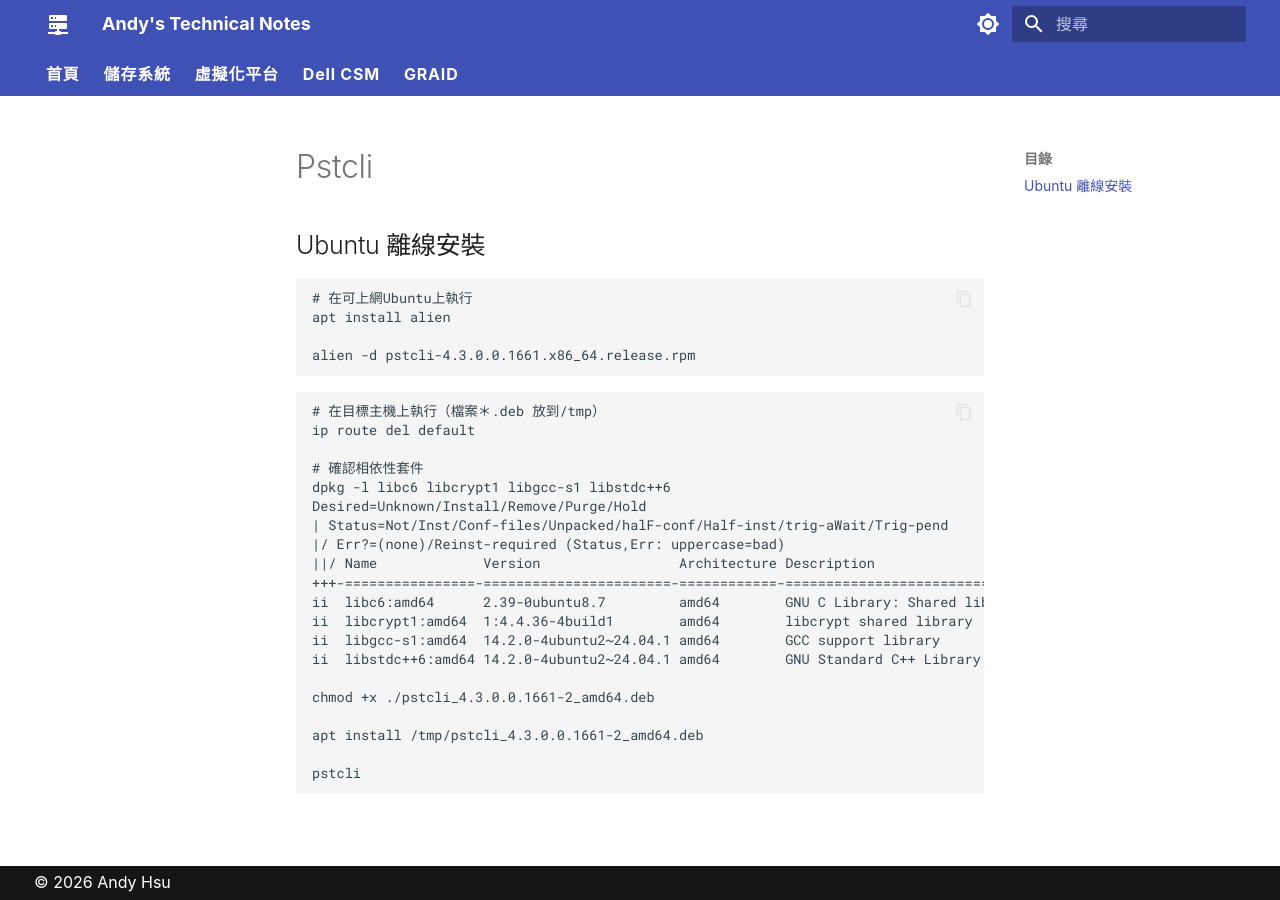
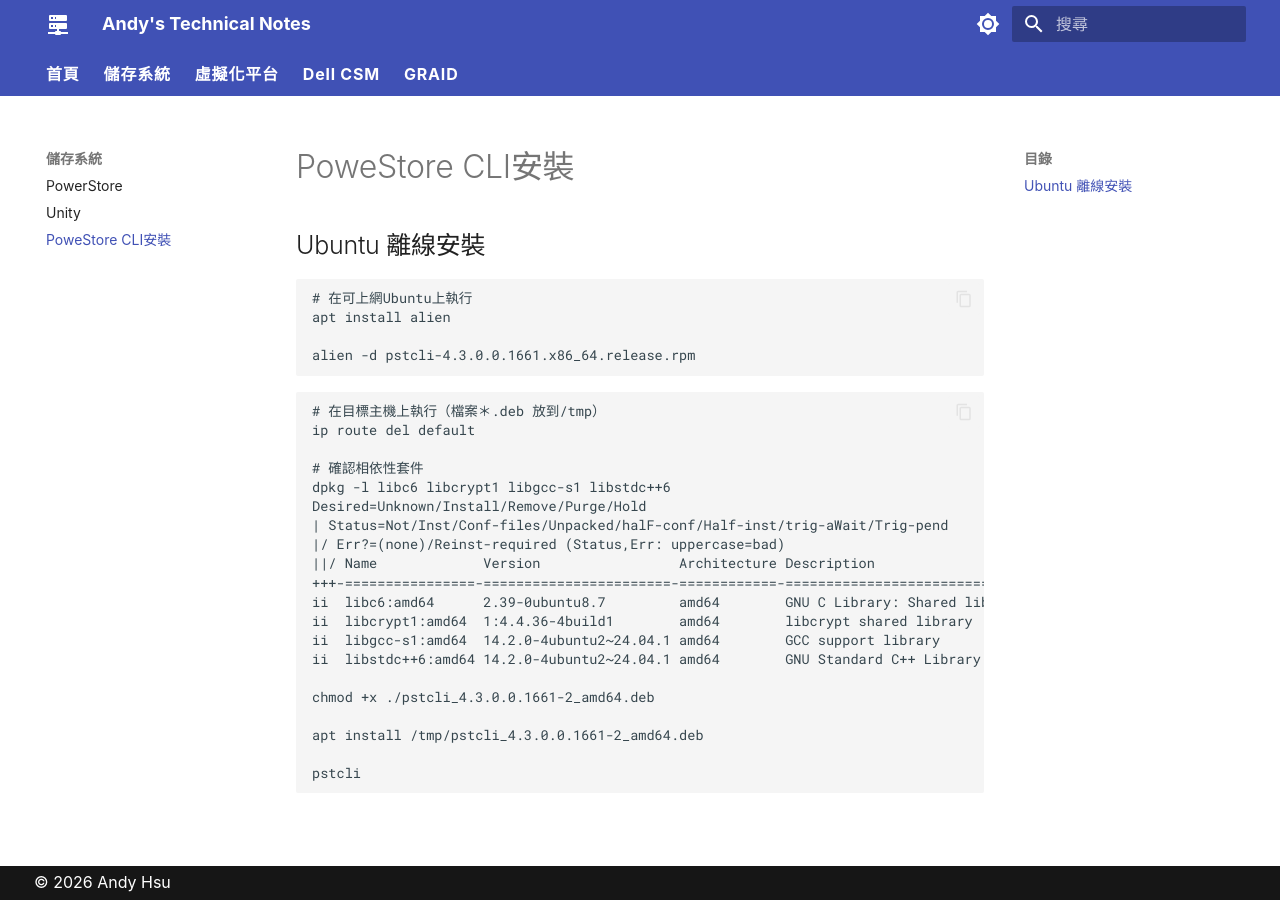
Before and after one commit to Andy0583/Metaage, an MkDocs documentation site: the page built from docs/storage/pstcli.md, in a window 1280 px wide. Built offline with MkDocs 1.6.1 and Material for MkDocs 9.7.7, drawn with Linux system fonts in a browser that asks for light colours.

Commit message:
Update mkdocs.yml

```diff
--- a/mkdocs.yml
+++ b/mkdocs.yml
@@ -37,7 +37,7 @@ nav:
   - 儲存系統:
     - PowerStore: storage/powerstore.md
     - Unity: storage/unity.md
-    - PoweStore CLI安裝： storage/pstcli.md
+    - PoweStore CLI安裝: storage/pstcli.md
   - 虛擬化平台:
     - VMWare: vmware.md
     - PVE: pve.md
```
